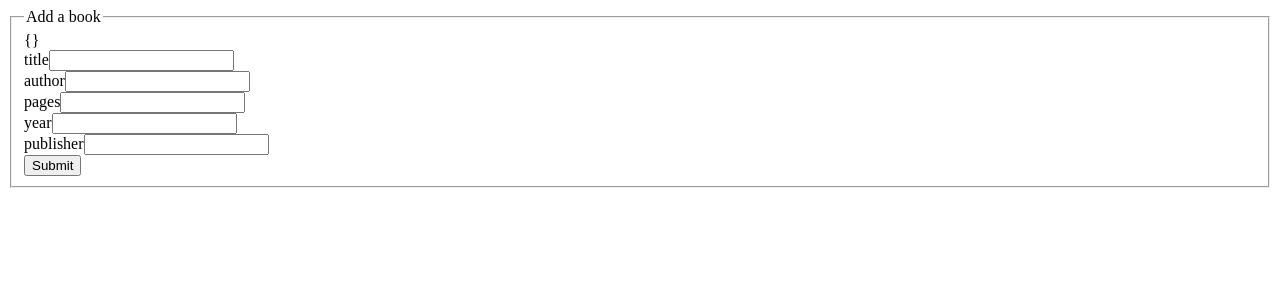
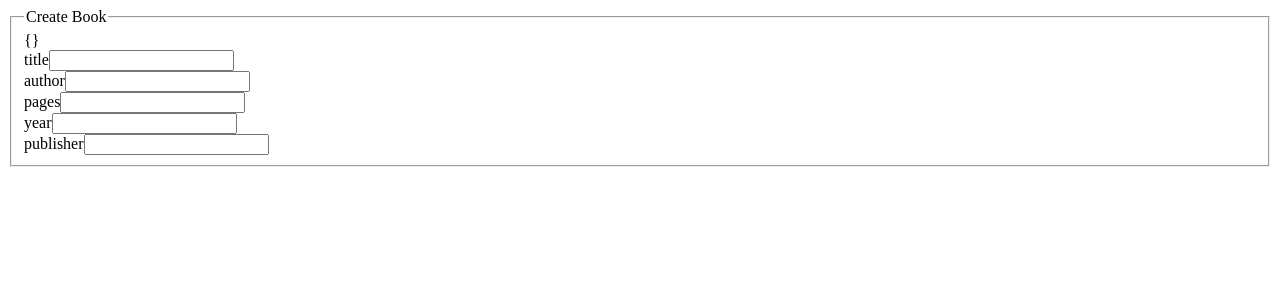
Before and after one commit to CodingDojo-MEAN-06-18/DavidK, an Angular app in the folder angular/Books/: page / in a window 1280 px wide. Shown: the top 300 px of the page. Built offline with nearby package versions, Linux system fonts and the light colour scheme.

Commit message:
updated books

```diff
--- a/angular/Books/src/app/app.component.css
+++ b/angular/Books/src/app/app.component.css
@@ -0,0 +1,3 @@
+.ng-invalid {
+
+}
--- a/angular/Books/src/app/app.component.html
+++ b/angular/Books/src/app/app.component.html
@@ -1,6 +1,6 @@
 <section>
   <fieldset>
-    <legend> Add a book </legend>
+    <legend> Create Book </legend>
     {{ bookForm.value | json }}
     <form (submit)='onSubmit($event, bookForm)' #bookForm='ngForm'>
       <div>
@@ -24,7 +24,7 @@
         <input type="text" name="publisher" [(ngModel)]='book.publisher'>
       </div>
 
-      <button>Submit</button>
+      <button *ngIf='bookForm.valid'>Submit</button>
     </form>
   </fieldset>
 </section>
--- a/angular/Books/src/app/app.component.ts
+++ b/angular/Books/src/app/app.component.ts
@@ -1,6 +1,6 @@
 import { Component } from '@angular/core';
 
-import { Book } from './book';
+import { Book } from './models/book';
 import { NgForm } from '@angular/forms';
 
 
```
Also changed, not shown: angular/Books/src/app/models/book.ts (renamed from angular/Books/src/app/book.ts).
